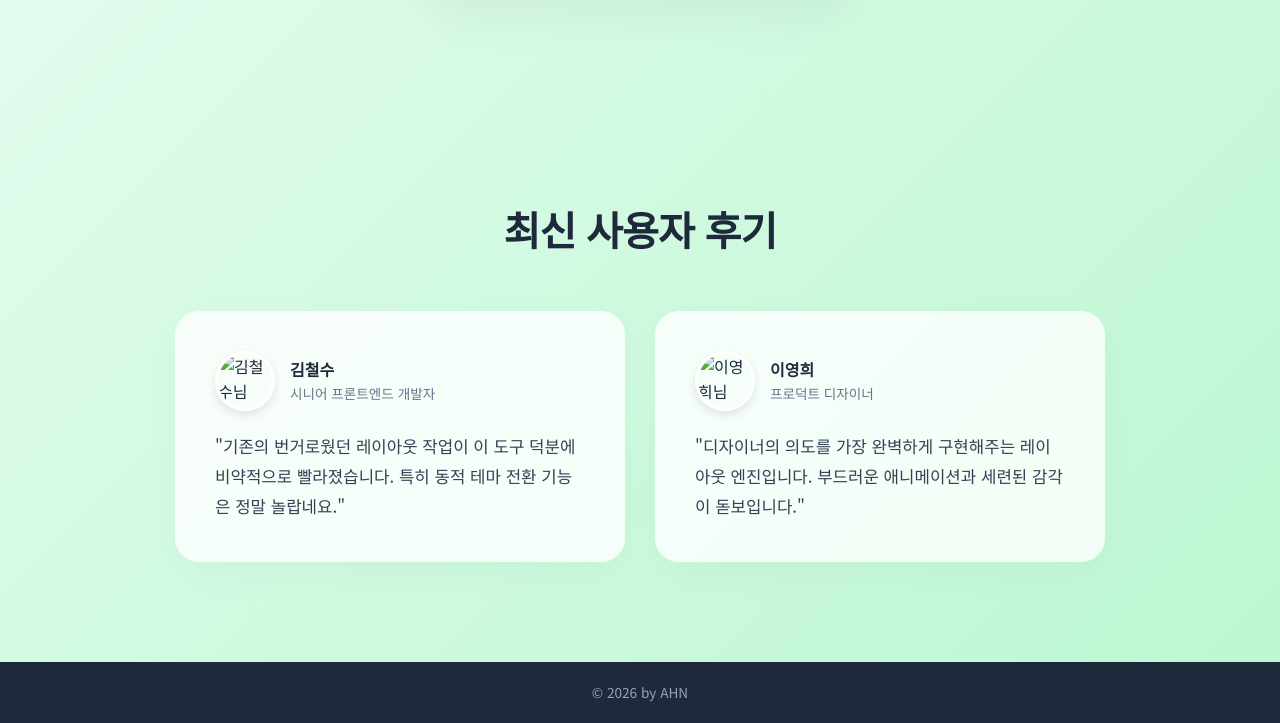
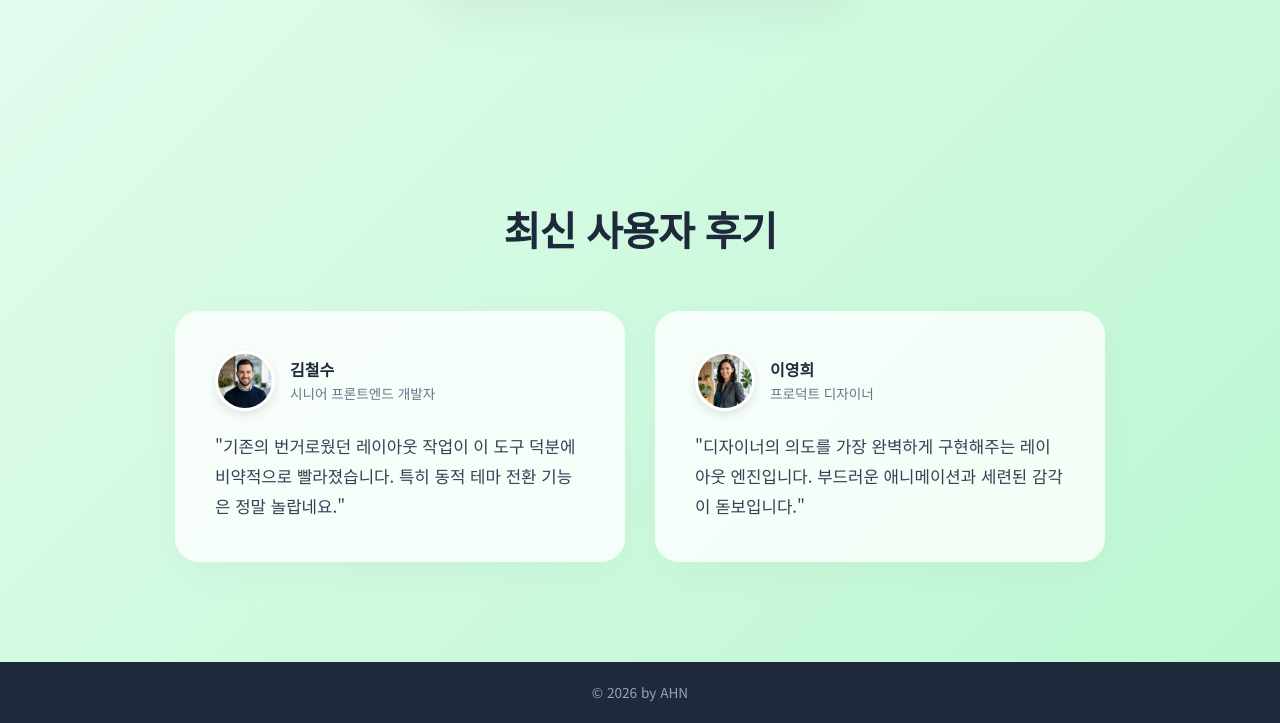
Before and after one commit to Joonmo-Ahn/Antigravity, a plain HTML site: page course_1/index.html in a window 1280 px wide. Shown: the part 558-1281 px from the top of the page. Drawn offline with Linux system fonts and the light colour scheme.

Commit message:
프로젝트 README.md 추가 및 프로필 이미지 경로 최적화 반영

```diff
--- a/course_1/index.html
+++ b/course_1/index.html
@@ -33,7 +33,7 @@
             <div class="reviews-container">
                 <div class="review-card">
                     <div class="review-profile">
-                        <img src="/Users/jmahn/.gemini/antigravity/brain/b5968705-bdab-4ece-868b-38aaf23cc414/profile_male_1773575530421.png" alt="김철수님" class="profile-img">
+                        <img src="images/profile_male.png" alt="김철수님" class="profile-img">
                         <div class="author-info">
                             <h4>김철수</h4>
                             <p>시니어 프론트엔드 개발자</p>
@@ -43,7 +43,7 @@
                 </div>
                 <div class="review-card">
                     <div class="review-profile">
-                        <img src="/Users/jmahn/.gemini/antigravity/brain/b5968705-bdab-4ece-868b-38aaf23cc414/profile_female_1773575557777.png" alt="이영희님" class="profile-img">
+                        <img src="images/profile_female.png" alt="이영희님" class="profile-img">
                         <div class="author-info">
                             <h4>이영희</h4>
                             <p>프로덕트 디자이너</p>
```
Also changed, not shown: README.md (added), course_1/images/profile_female.png (added), course_1/images/profile_male.png (added).
